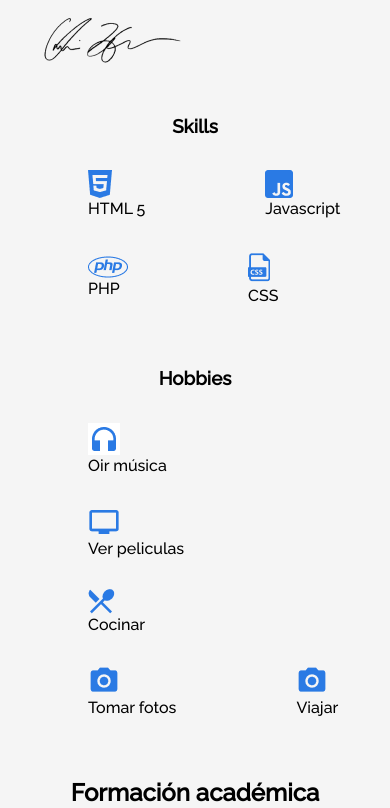
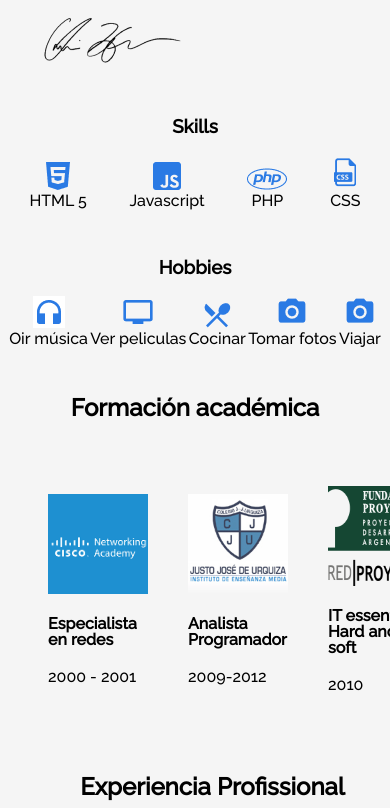
Before and after one commit to juancho-te/juancho-te.github.io, a plain HTML site: page index.html in a window 390 px wide. Shown: the part 1159-1967 px from the top of the page. Drawn offline with Linux system fonts and the light colour scheme.

Commit message:
Actualizacion portfolio

```diff
--- a/index.html
+++ b/index.html
@@ -11,16 +11,7 @@
     <!-- Fonte del Proyecto Raleway -->
     <link href="https://fonts.googleapis.com/css2?family=Raleway:wght@500&display=swap" rel="stylesheet">
     <title> Mi Portafolio</title>
-    <script>
-        //alert("La resolución de tu pantalla es: " + screen.width + " x " + screen.height);
-     function valida (email){
-        let emailText=email;
-        if (emailText.indexOf(".com") == -1)
-        alert("error"+emailText);
-        boton.setFocus();
 
-    }
-    </script>
 </head>
 
 <body>
@@ -280,7 +271,7 @@
 
         <div class="experiencie__box2">
             <!-- Pon el logotipo/captura de pantalla de tu proyecto -->
-            <img class="experience__img" src="assets\forca_print.png">
+            <img class="experience__img" id="ahorcado" src="assets\forca_print.png">
 
             <div class="experience__info">
                 <h2 class="experience__title">Juego creado con HTML y JavaScript</h2>
@@ -308,17 +299,46 @@
         </div>
 
         <div class="experience__box4">
-            <img class="experience__img" src="assets\forca2_print.png">
+            <img class="experience__img" src="assets\mia sola ventade pantalla_2023-07-23_22-53-28.png" width="80%">
                 <div class="experience__info-container">
-                  <h2 class="experience__title">Juego creado con HTML, CSS y JavaScript</h2>
-                  <h3 class="experience__text">Challenge Oracle </h3>
+                  <h2 class="experience__title">Soft negocio tienda de prendas</h2>
+                  <h3 class="experience__text">Realizado en gambas basic (linux)</h3>
                         <div class="experience__description">
                             <!-- Pon el enlace del proyecto en Github o GithubPages -->
-                            <span class="experience__repo"><a href="https://github.com/alura-challenges/challenge-one-juego-ahorcado"><button class="experiencia__botao--repo">Repositório</button></a></span>
-                            <span class="experience__demo"><a href=""><button class="experience__botao--demo">Ver demo</button></a></span>
+                            <!--<span class="experience__repo"><a href="https://github.com/alura-challenges/challenge-one-juego-ahorcado"><button class="experiencia__botao--repo">Repositório</button></a></span>-->
+                            <!--<span class="experience__demo"><a href=""><button class="experience__botao--demo">Ver demo</button></a></span>-->
                         </div>
                 </div>
         </div>
+
+        <div class="experience__box3">
+            <!-- Pon el logotipo/captura de pantalla de tu proyecto -->
+            <img class="experience__img" src="assets\Captura de pantalla_2023-07-23_22-45-54.png" width="80%">
+            <div class="experience__info-container">
+                <h2 class="experience__title">modelado de base de datos</h2>
+                <h3 class="experience__text">tablas relacionadas con PK y FK</h3>
+                    <div class="experience__description">
+                            <!-- Pon el enlace del proyecto en Github o GithubPages -->
+                             <!--<span class="experience__repo"><a href="https://github.com/alura-challenges/challenge-one-encriptador-latam"><button class="experiencia__botao--repo">Repositório</button></a></span>-->
+                             <!--<span class="experience__demo"><a href=""><button class="experience__botao--demo">Ver demo</button></a></span>-->
+                    </div>
+            </div>
+        </div>
+
+        <div class="experience__box4">
+            <img class="experience__img" src="assets\stock  de pantalla_2023-07-23_22-55-34.png" width="80%">
+                <div class="experience__info-container">
+                  <h2 class="experience__title">Scrren shoot</h2>
+                  <h3 class="experience__text">Control stock</h3>
+                        <div class="experience__description">
+                            <!-- Pon el enlace del proyecto en Github o GithubPages -->
+                            <!--<span class="experience__repo"><a href="https://github.com/alura-challenges/challenge-one-juego-ahorcado"><button class="experiencia__botao--repo">Repositório</button></a></span>-->
+                            <!--<span class="experience__demo"><a href=""><button class="experience__botao--demo">Ver demo</button></a></span>-->
+                        </div>
+                </div>
+        </div>
+
+
 
         <!-- Sección de Contacto -->
         <section class="formcontato" id="contacto">
--- a/style.css
+++ b/style.css
@@ -99,7 +99,7 @@ https://en.bem.info/methodology/quick-start/*/
 .menu__list__item{
     margin: 10px;
     /*transform: rotateY(0deg) rotate(-15deg); /* needs Y at 0 deg to behave properly*/
-    transition: transform 2s;*/
+    transition: transform 2s;
 
 
 }
@@ -155,50 +155,65 @@ section.about{
     margin-left:35px;
 }
 
+
+
 /*Sección skills*/
-.skills{
+section.skills{
     margin-top: 30px;
     display:flex;
     flex-direction:column;
-    justify-content:center;
     align-items:center;
-
 }
 
 
 .skills__line{
+    width: 100%;
     display:flex;
     flex-direction:row;
-
+    justify-content:space-around;
+    align-items:baseline;
 
 }
 
+.skills__box ul{
+    display:box;
+    padding:0px;
+    margin:0px;
+    text-align: center;
+}
 
-.skills__box{
-    padding: 0 40px 0 40px;
-}
+
+
+
+
 /*Sección Hobbies*/
 
 section.hobbies{
     margin-top: 30px;
     display:flex;
     flex-direction:column;
-    justify-content:center;
     align-items:center;
+}
+
+.hobbies__line{
+    width: 100%;
+    display:flex;
+    flex-direction:row;
+    justify-content:space-around;
+    align-items:baseline;
+
+
+}
+.hobbies__box  ul{
+    display:box;
+    padding:0px;
+    margin:0px;
+    text-align: center;
 
 }
 
-.hobbies__line{
-    display:flex;
-    flex-direction:row;
-}
-.hobbies__box{
-    padding: 0 40px 0 40px;
 
-    display:flex;
-    align-items:center;
 
-}
 
 /* Experiencia Académica*/
 
@@ -278,6 +293,7 @@ section.experience{
     display:flex;
     flex-direction:row-reverse;
     align-items:center;
+    margin: 10px;
 
 }
 
@@ -287,6 +303,10 @@ section.experience{
     display:flex;
     flex-direction:row;
     align-items:center;
+    margin: 10px;
+
+
+
 
 }
 
@@ -296,6 +316,8 @@ section.experience{
     display:flex;
     flex-direction:row-reverse;
     align-items:center;
+    margin: 10px;
+
 
 }
 
@@ -304,6 +326,7 @@ section.experience{
 
     align-items:center;
     margin-left: 10px;
+
 
 }
 
@@ -402,7 +425,7 @@ Utiliza las referencias de los breakpoints @media abajo */
         @media only screen and (min-width: 360px) and (max-width: 800px){
 
         body {
-
+            background-color: var(--cor-de-fundo) ;
         }
 
         /* Menú */
@@ -460,27 +483,78 @@ Utiliza las referencias de los breakpoints @media abajo */
 
         /*Skills*/
 
-        .skills__line{
+        section.skills{
+            margin-top: 30px;
             display:flex;
-            flex-wrap:wrap;
-            justify-content:flex-start;
+            flex-direction:column;
             align-items:center;
         }
 
-        .hobbies__line{
+
+        .skills__line{
+            width: 100%;
             display:flex;
+            flex-direction:row;
+
+            justify-content:space-around;
             flex-wrap:wrap;
-            justify-content:flex-start;
-            align-items:center;
+            align-items:baseline;
+
+        }
+
+        .skills__box ul{
+            display:box;
+            padding:0px;
+            margin:0px;
+            text-align: center;
+
+
         }
 
 
         .formcontato__img{
             display:none;
+        }
+
+        /*Hobbies*/
+
+
+
+
+
+        section.hobbies{
+            margin-top: 30px;
+            display:flex;
+            flex-direction:column;
+            align-items:center;
+        }
+
+
+        /*.hobbies__line{
+            display:flex;
+            flex-wrap:wrap;
+            justify-content:flex-start;
+            align-items:center;
+        }*/
+
+        .hobbies__line{
+            width: 100%;
+            display:flex;
+            flex-direction:row;
+            justify-content:space-around;
+            align-items:baseline;
+
+
+        }
+        .hobbies__box  ul{
+            display:box;
+            padding:0px;
+            margin:0px;
+            text-align: center;
+
 
         }
 
-        /*Hobbies*/
 
         /*Formación Académica*/
         .form__img{
@@ -488,6 +562,20 @@ Utiliza las referencias de los breakpoints @media abajo */
             height:80%;
 
         }
+
+        .academic__courses{
+            display:flex;
+            flex-direction:row;
+            align-items:center;
+
+        }
+
+        .academic__courses__box ul{
+
+            display:block;
+
+        }
+
 
 
         /*Experiencia Profesional*/
```
Also changed, not shown: assets/Captura de pantalla_2023-07-23_22-45-54.png (added), assets/alta de mercaderia de pantalla_2023-07-23_22-54-27.png (added), assets/mia sola  de pantalla_2023-07-23_22-52-25.png (added), assets/mia sola ventade pantalla_2023-07-23_22-53-28.png (added), assets/stock  de pantalla_2023-07-23_22-55-34.png (added).
